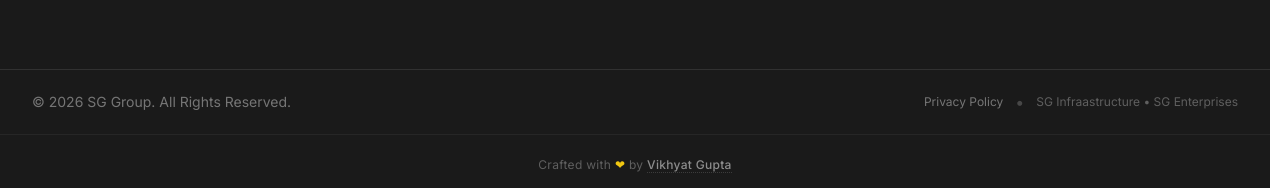
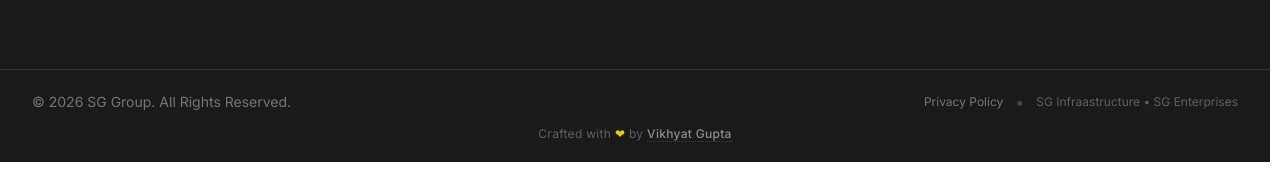
Before and after one commit to Vikhyat22/SgGroup, a Next.js app: page / in a window 1280 px wide. Shown: the part 8139-8327 px from the top of the page. After the commit the page ends 8301 px from the top, so only its background shows below. Built offline with nearby package versions, Linux system fonts and the light colour scheme.

Commit message:
fix: merge developer credit into bottom bar section
Move "Crafted with love by Vikhyat Gupta" into the same bottom bar
as the copyright and privacy policy, centered below them. Removes
the separate bordered section.

Made-with: Cursor

```diff
--- a/src/components/Footer.tsx
+++ b/src/components/Footer.tsx
@@ -161,7 +161,8 @@ export default function Footer() {
 
       {/* Bottom Bar */}
       <div className="border-t border-white/10">
-        <div className="site-container py-5 flex flex-col sm:flex-row items-center justify-between gap-3">
+        <div className="site-container py-5 flex flex-col items-center gap-3">
+          <div className="w-full flex flex-col sm:flex-row items-center justify-between gap-3">
             <p className="font-inter text-white/40 text-sm text-center sm:text-left">
               &copy; {year} SG Group. All Rights Reserved.
             </p>
@@ -178,11 +179,6 @@ export default function Footer() {
               </p>
             </div>
           </div>
-      </div>
-
-      {/* Developer Credit */}
-      <div className="border-t border-white/5">
-        <div className="text-center py-4">
           <span className="font-inter text-white/30 text-xs tracking-wide">
             Crafted with{' '}
             <span className="text-gold text-xs">&#x2764;</span>
```
Lines whose indentation alone changed are shown as unchanged.
